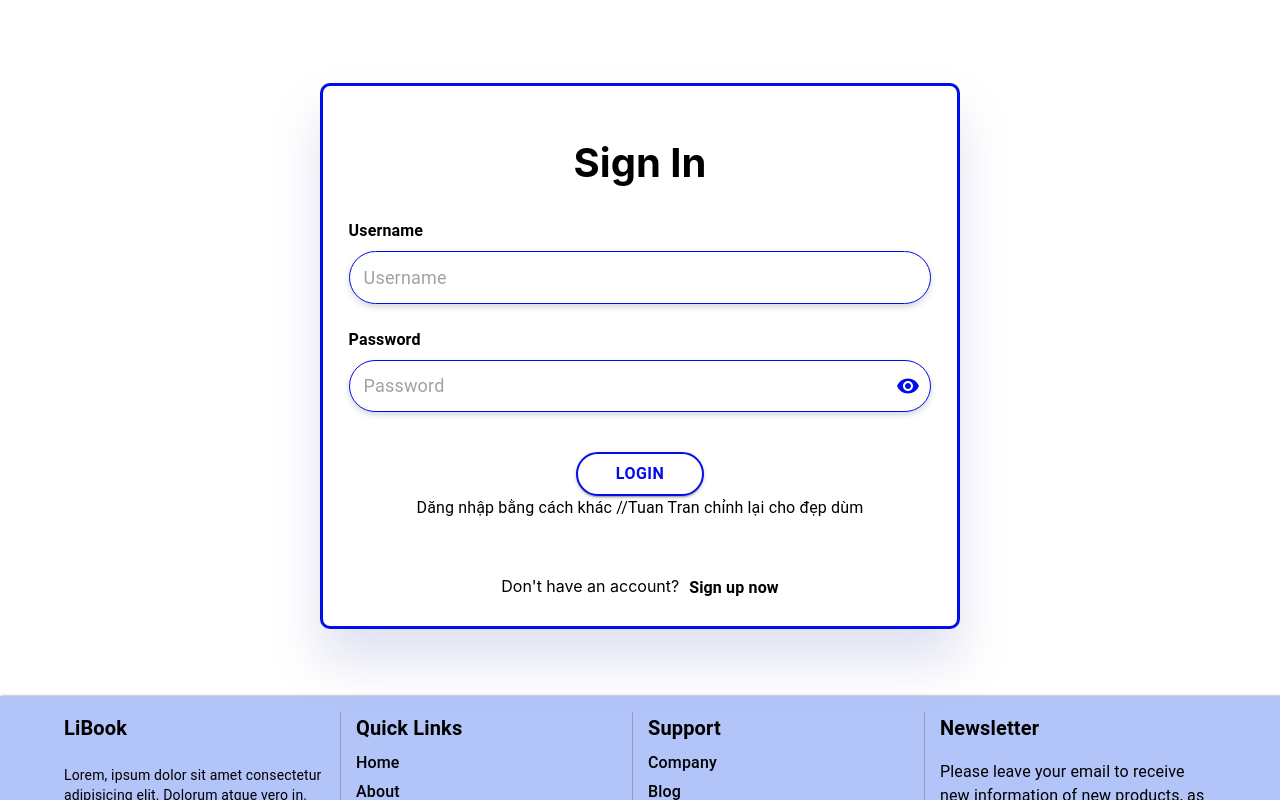
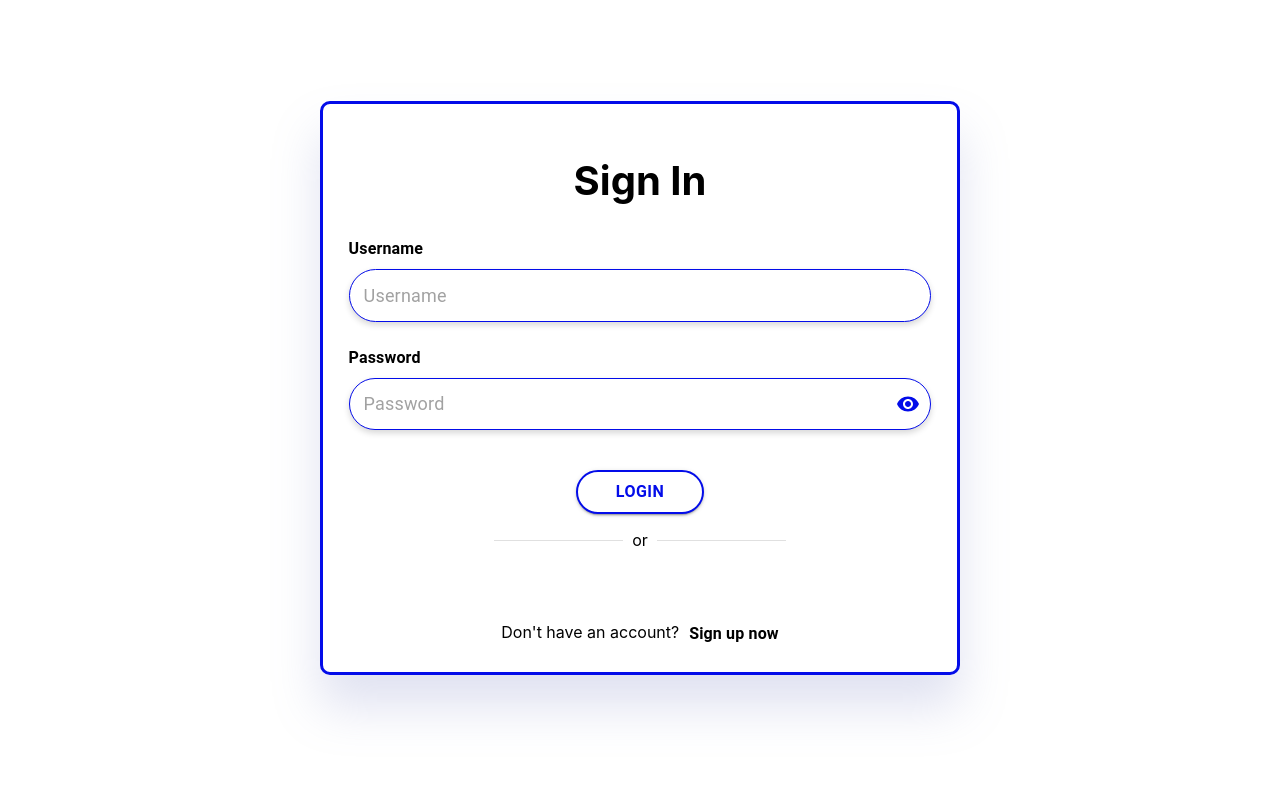
Before and after one commit to Dwuangne/Libook-FE, a React (Create React App) app: page /signin in a window 1280 px wide. Shown: the top 800 px of the page. Built offline with nearby package versions, Linux system fonts and the light colour scheme.

Commit message:
signInGG2.0

```diff
--- a/package.json
+++ b/package.json
@@ -15,6 +15,7 @@
     "@testing-library/user-event": "^13.5.0",
     "ajv": "^8.17.1",
     "axios": "^1.7.7",
+    "date-fns": "^4.1.0",
     "firebase": "^10.13.2",
     "jsonwebtoken": "^9.0.2",
     "jwt-decode": "^4.0.0",
--- a/src/components/Footer/Footer.js
+++ b/src/components/Footer/Footer.js
@@ -17,7 +17,9 @@ const Footer = () => {
   if (
     pathname.includes("admin") ||
     pathname.includes("successPayment") ||
-    pathname.includes("failedPayment")
+    pathname.includes("failedPayment") ||
+    pathname.includes("signin") ||
+    pathname.includes("signup")
   ) {
     return <></>;
   }
@@ -33,6 +35,7 @@ const Footer = () => {
         boxShadow: "1px 1px 3px rgba(0,0,0.16)",
         padding: "1rem 0",
         paddingBottom: "0.5rem",
+        paddingTop: "0.5rem",
       }}
     >
       <Container maxWidth="lg">
--- a/src/components/admin/AdminLayout.js
+++ b/src/components/admin/AdminLayout.js
@@ -1,13 +1,13 @@
 import React, { useState } from "react";
-import Logo_RemoveBG from "../../assets/Logo_Libook_RemovedBg.png"
+import Logo_RemoveBG from "../../assets/Logo_Libook_RemovedBg.png";
 import { Outlet, useLocation, useNavigate } from "react-router-dom";
 import "react-toastify/dist/ReactToastify.css";
 import DashboardIcon from "@mui/icons-material/Dashboard";
 import LogoutIcon from "@mui/icons-material/Logout";
-import BookIcon from '@mui/icons-material/AutoStories';
-import MessageIcon from '@mui/icons-material/Chat';
-import VoucherIcon from '@mui/icons-material/Discount';
-import ReportIcon from '@mui/icons-material/Assessment';
+import BookIcon from "@mui/icons-material/AutoStories";
+import MessageIcon from "@mui/icons-material/Chat";
+import VoucherIcon from "@mui/icons-material/Discount";
+import ReportIcon from "@mui/icons-material/Assessment";
 import AppBar from "@mui/material/AppBar";
 import Box from "@mui/material/Box";
 import CssBaseline from "@mui/material/CssBaseline";
@@ -18,10 +18,10 @@ import ListItem from "@mui/material/ListItem";
 import ListItemButton from "@mui/material/ListItemButton";
 import ListItemIcon from "@mui/material/ListItemIcon";
 import ListItemText from "@mui/material/ListItemText";
-import MenuIcon from '@mui/icons-material/Menu';
-import PersonOutlineIcon from '@mui/icons-material/PersonOutline';
-import AccountCircleIcon from '@mui/icons-material/AccountCircle';
-import { Typography,Menu, MenuItem} from "@mui/material";
+import MenuIcon from "@mui/icons-material/Menu";
+import PersonOutlineIcon from "@mui/icons-material/PersonOutline";
+import AccountCircleIcon from "@mui/icons-material/AccountCircle";
+import { Typography, Menu, MenuItem } from "@mui/material";
 import { toast } from "react-toastify";
 const drawerWidthOpen = 240; // Chiều rộng khi menu mở
 const drawerWidthClosed = 0; // Chiều rộng khi menu đóng
@@ -90,7 +90,7 @@ export default function AdminLayout() {
   };
 
   const truncateUsername = (fullUsername) => {
-    const atIndex = fullUsername.indexOf('@');
+    const atIndex = fullUsername.indexOf("@");
     return atIndex !== -1 ? fullUsername.slice(0, atIndex) : fullUsername;
   };
 
@@ -113,10 +113,10 @@ export default function AdminLayout() {
         sx={{
           width: isDrawerOpen ? drawerWidthOpen : drawerWidthClosed,
           flexShrink: 0,
-          transition: 'width 0.3s', // Thêm transition để mượt mà
+          transition: "width 0.3s", // Thêm transition để mượt mà
           "& .MuiDrawer-paper": {
             width: isDrawerOpen ? drawerWidthOpen : drawerWidthClosed,
-            transition: 'width 0.3s', // Thêm transition cho phần Drawer
+            transition: "width 0.3s", // Thêm transition cho phần Drawer
             boxSizing: "border-box",
             borderRadius: "5px",
             backgroundColor: "#b2c4f8",
@@ -187,7 +187,7 @@ export default function AdminLayout() {
       <Box
         sx={{
           flexGrow: 1,
-          transition: 'margin-left 0.3s', // Mượt mà khi nội dung giãn ra
+          transition: "margin-left 0.3s", // Mượt mà khi nội dung giãn ra
           backgroundColor: "#FAFAFA",
           minHeight: "100vh",
           height: "100%",
@@ -204,18 +204,28 @@ export default function AdminLayout() {
           }}
         >
           <ListItemIcon
-            sx={{ justifyContent: "center", fontSize: 60, color: "#3949AB", cursor: 'pointer' }}
+            sx={{
+              justifyContent: "center",
+              fontSize: 60,
+              color: "#3949AB",
+              cursor: "pointer",
+            }}
             onClick={toggleDrawer}
           >
             <MenuIcon />
           </ListItemIcon>
 
-          <Box sx={{ display: 'flex', alignItems: 'right' }}>
+          <Box sx={{ display: "flex", alignItems: "right" }}>
             <Typography sx={{ color: "#3949AB" }}>
               Welcome, {displayUsername}
             </Typography>
             <ListItemIcon
-              sx={{ justifyContent: "center", fontSize: 60, color: "#3949AB", cursor: 'pointer' }}
+              sx={{
+                justifyContent: "center",
+                fontSize: 60,
+                color: "#3949AB",
+                cursor: "pointer",
+              }}
               onClick={handleClick}
             >
               <PersonOutlineIcon />
@@ -225,7 +235,7 @@ export default function AdminLayout() {
               open={open}
               onClose={handleClose}
               MenuListProps={{
-                'aria-labelledby': 'basic-button',
+                "aria-labelledby": "basic-button",
               }}
             >
               <MenuItem onClick={handleProfile}>
--- a/src/components/general/BookList.js
+++ b/src/components/general/BookList.js
@@ -337,7 +337,7 @@ const BookList = () => {
       {/* Danh sách sách */}
       <Grid container spacing={3}>
         {loading ? (
-          <CircularProgress />
+          <CircularProgress sx={{ color: "#003ce9" }} />
         ) : Books.length > 0 ? (
           Books.map((book, index) => (
             <Grid item xs={12} md={6} lg={4} key={index}>
--- a/src/components/general/SignIn.js
+++ b/src/components/general/SignIn.js
@@ -11,8 +11,8 @@ import Input from "@mui/material/Input";
 import IconButton from "@mui/material/IconButton";
 import Eye from "@mui/icons-material/Visibility";
 import EyeOff from "@mui/icons-material/VisibilityOff";
+import Divider from "@mui/material/Divider";
 import { Box, CircularProgress, Typography } from "@mui/material";
-
 
 const Login = () => {
   window.document.tiltle = "Sign In";
@@ -68,8 +68,15 @@ const Login = () => {
 
   const handleLoginSuccess = (jwtToken) => {
     const decodedAccessToken = jwtDecode(jwtToken);
-    const username = decodedAccessToken ? decodedAccessToken["http://schemas.xmlsoap.org/ws/2005/05/identity/claims/emailaddress"] : null;
-    const role = decodedAccessToken["http://schemas.microsoft.com/ws/2008/06/identity/claims/role"];
+    const username = decodedAccessToken
+      ? decodedAccessToken[
+          "http://schemas.xmlsoap.org/ws/2005/05/identity/claims/emailaddress"
+        ]
+      : null;
+    const role =
+      decodedAccessToken[
+        "http://schemas.microsoft.com/ws/2008/06/identity/claims/role"
+      ];
 
     // Lưu token và thông tin người dùng vào localStorage
     localStorage.setItem("accessToken", jwtToken);
@@ -92,7 +99,7 @@ const Login = () => {
   };
 
   return (
-    <div style={{ marginTop: "1rem" }}>
+    <div style={{ marginTop: "3rem" }}>
       {loading ? (
         <Box
           sx={{
@@ -104,7 +111,7 @@ const Login = () => {
             backgroundColor: "#f5f5f5",
           }}
         >
-          <CircularProgress sx={{ color: "#ff469e" }} size={90} />
+          <CircularProgress sx={{ color: "#003ce9" }} size={90} />
         </Box>
       ) : (
         <div
@@ -285,6 +292,7 @@ const Login = () => {
                       fontSize: 16,
                       fontWeight: "bold",
                       width: "10vw",
+                      marginBottom: "1rem",
                       transition:
                         "background-color 0.4s ease-in-out, color 0.4s ease-in-out, border 0.3s ease-in-out",
                       border: "2px solid #030CE9 ",
@@ -297,11 +305,37 @@ const Login = () => {
                   >
                     Login
                   </Button>
-                  <Box>
-                    <Typography>Dăng nhập bằng cách khác //Tuan Tran chỉnh lại cho đẹp dùm </Typography>
+
+                  <Divider
+                    textAlign="center"
+                    sx={{
+                      width: "50%", // Chiều rộng ngắn hơn
+                      margin: "auto",
+                    }}
+                  >
+                    or
+                  </Divider>
+
+                  <Box
+                    sx={{
+                      display: "flex",
+                      justifyContent: "center",
+                      alignItems: "center",
+                      width: "100%", // Chiếm toàn bộ chiều rộng của container cha
+                      marginTop: "1rem", // Cách phía trên một khoảng
+                    }}
+                  >
                     <GoogleLogin
-                      onSuccess={(response) => handleGoogleLogin(response.credential)}
-                      onError={() => {console.log("Login Failed");}} // Thay bằng toast báo lỗi
+                      onSuccess={(response) =>
+                        handleGoogleLogin(response.credential)
+                      }
+                      onError={() => {
+                        console.log("Login Failed");
+                      }} // Thay bằng toast báo lỗi
+                      style={{
+                        borderRadius: "30px",
+                        border: "2px solid #030CE9",
+                      }}
                     />
                   </Box>
 
--- a/src/components/general/SignUp.js
+++ b/src/components/general/SignUp.js
@@ -27,7 +27,7 @@ const Register = () => {
   };
 
   const handleSubmit = (event) => {
-event.preventDefault();
+    event.preventDefault();
     console.log("form subbmited ", username, password, confirmPassword);
 
     if (confirmPassword !== password) {
@@ -92,7 +92,7 @@ event.preventDefault();
   }
 
   return (
-    <div style={{ marginTop: "1rem" }}>
+    <div style={{ marginTop: "0.2rem" }}>
       <div
         style={{
           // backgroundImage:
```
Also changed, not shown: 1 other file (tests, documents, lock files or other folders).
